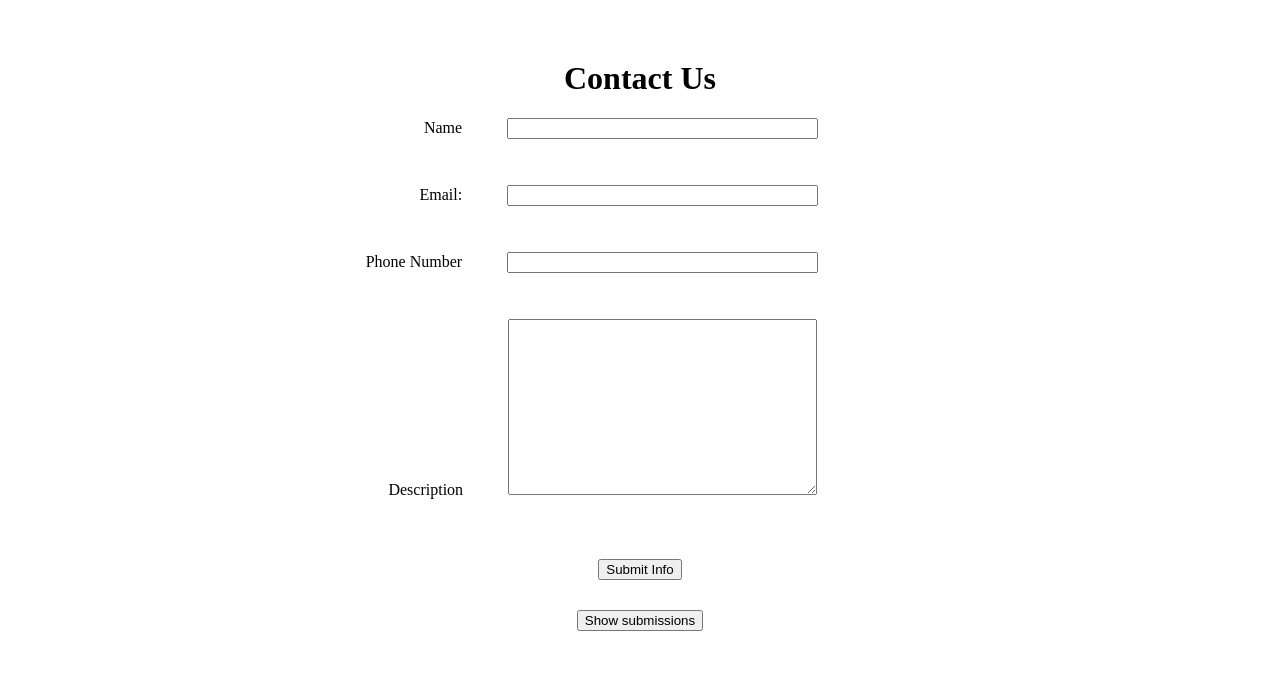
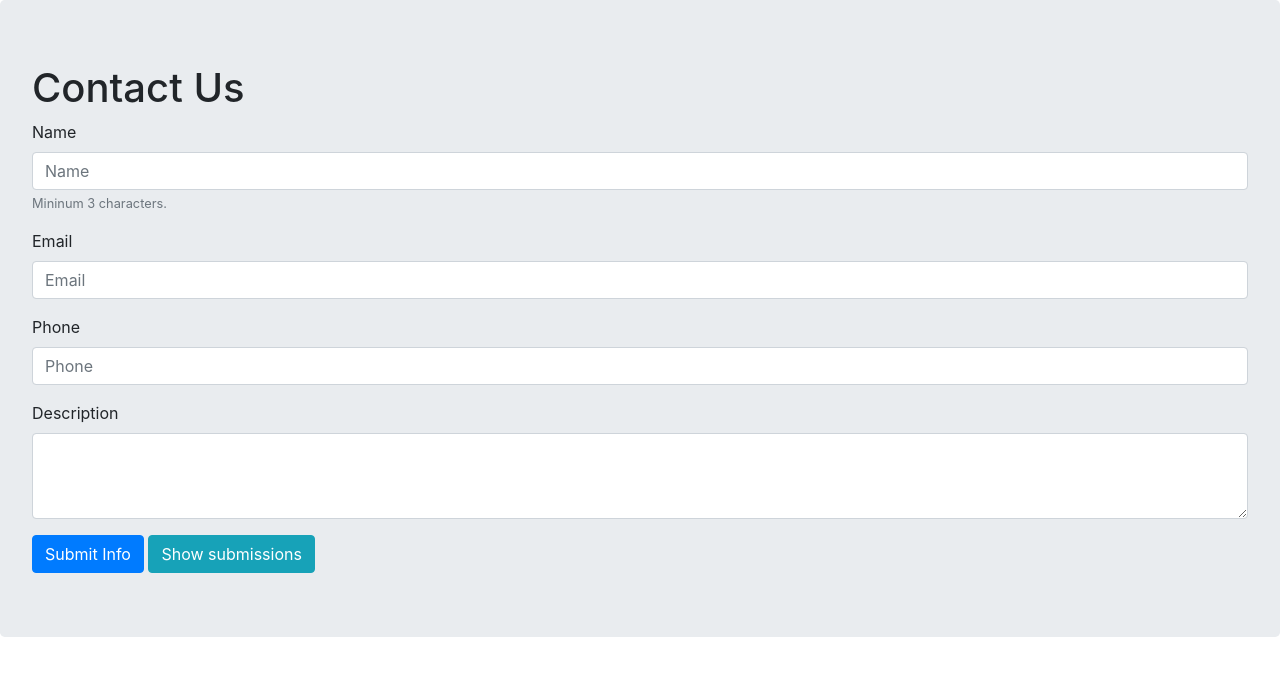
Before and after one commit to Ajayjyothish/django-assignment, a Django app: page / in a window 1280 px wide. Shown: the top 676 px of the page. Run offline with Django 3.2, Linux system fonts and the light colour scheme.

Commit message:
bootstrap added

```diff
--- a/assets/styles.css
+++ b/assets/styles.css
@@ -1,57 +1,8 @@
-form {
-  width: 80%;
-  margin: 0 auto;
-}
-
-label,
-input {
-  display: inline-block;
-  margin-bottom: 30px;
-}
-
-label {
-  width: 30%;
-  text-align: right;
-}
-
-label + input,
-label + textarea {
-  width: 30%;
-
-  margin: 0 30% 0 4%;
-}
-
 body {
-  text-align: center;
-  margin-top: 60px;
-  min-width: 600px;
-}
-
-button {
-  margin-bottom: 30px;
-}
-
-a {
-  text-decoration: none;
-  color: black;
-}
-
-table,
-th,
-td {
-  border: 1px solid black;
-}
-
-th,
-td {
-  padding: 15px;
+  background-color: white;
 }
 
 .error {
   color: red;
+  display: block;
 }
-
-button {
-  display: block;
-  margin: 30px auto;
-}
--- a/templates/index.html
+++ b/templates/index.html
@@ -4,45 +4,80 @@
   <head>
     <meta charset="UTF-8" />
     <meta name="viewport" content="width=device-width, initial-scale=1.0" />
+    <link
+      rel="stylesheet"
+      href="https://cdn.jsdelivr.net/npm/bootstrap@4.5.3/dist/css/bootstrap.min.css"
+      integrity="sha384-TX8t27EcRE3e/ihU7zmQxVncDAy5uIKz4rEkgIXeMed4M0jlfIDPvg6uqKI2xXr2"
+      crossorigin="anonymous"
+    />
+
     <link rel="stylesheet" href="{% static 'styles.css'%}" />
     <title>Contact Us</title>
   </head>
 
   <body>
+    <div class="jumbotron">
       <h1>Contact Us</h1>
       <form method="POST" id="post-form" name="contact-form">
         {% csrf_token %}
+        <div class="form-group">
           <label for="name">Name</label>
           <input
             type="text"
+            class="form-control"
             id="name"
             name="name"
-        pattern="[A-Za-z\s]+"
-        required
-      /><br /><br />
+            aria-describedby="nameHelp"
+            placeholder="Name"
+          />
+          <small id="nameHelp" class="form-text text-muted"
+            >Mininum 3 characters.</small
+          >
+        </div>
 
-      <label for="email">Email:</label>
-      <input type="email" id="email" name="email" required /><br /><br />
+        <div class="form-group">
+          <label for="name">Email</label>
+          <input
+            type="email"
+            class="form-control"
+            id="email"
+            name="email"
+            aria-describedby="emailHelp"
+            placeholder="Email"
+          />
+        </div>
 
-      <label for="phone">Phone Number</label>
+        <div class="form-group">
+          <label for="name">Phone</label>
           <input
             type="tel"
+            class="form-control"
             id="phone"
             name="phone"
-        pattern="[0-9]{10}"
-      /><br /><br />
+            aria-describedby="PhoneHelp"
+            placeholder="Phone"
+          />
+        </div>
 
-      <label for="subject">Description</label>
+        <div class="form-group">
+          <label for="description">Description</label>
           <textarea
+            class="form-control"
             id="description"
-        name="description"
-        style="height: 170px; font-size: 20px"
+            rows="3"
             minlength="20"
-        required
           ></textarea>
-      <button type="submit" value="Submit Info">Submit Info</button>
-      <button><a href="{% url 'submissions' %}">Show submissions</a></button>
+        </div>
+
+        <button type="submit" class="btn btn-primary" value="Submit Info">
+          Submit Info
+        </button>
+
+        <a href="{% url 'submissions' %}" class="btn btn-info"
+          >Show submissions</a
+        >
       </form>
+    </div>
     <script
       src="https://code.jquery.com/jquery-3.5.1.min.js"
       integrity="sha256-9/aliU8dGd2tb6OSsuzixeV4y/faTqgFtohetphbbj0="
@@ -55,5 +90,10 @@
       crossorigin="anonymous"
     ></script>
     <script src="{% static 'script.js' %}"></script>
+    <script
+      src="https://cdn.jsdelivr.net/npm/bootstrap@4.5.3/dist/js/bootstrap.bundle.min.js"
+      integrity="sha384-ho+j7jyWK8fNQe+A12Hb8AhRq26LrZ/JpcUGGOn+Y7RsweNrtN/tE3MoK7ZeZDyx"
+      crossorigin="anonymous"
+    ></script>
   </body>
 </html>
```
Also changed, not shown: templates/submissions.html (+24 -8 lines). Lines whose indentation alone changed are shown as unchanged.
